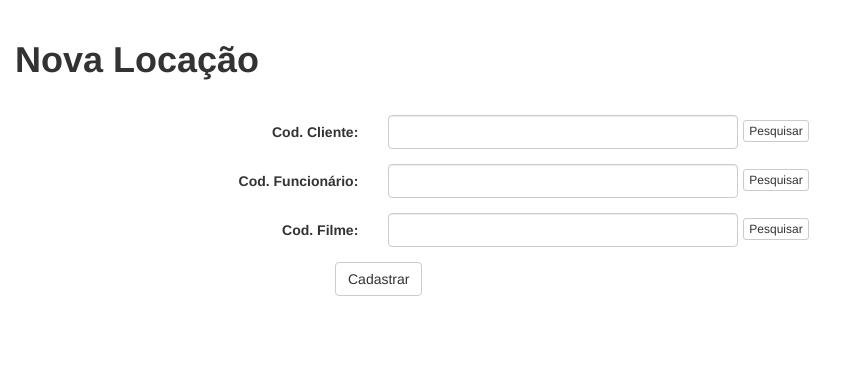
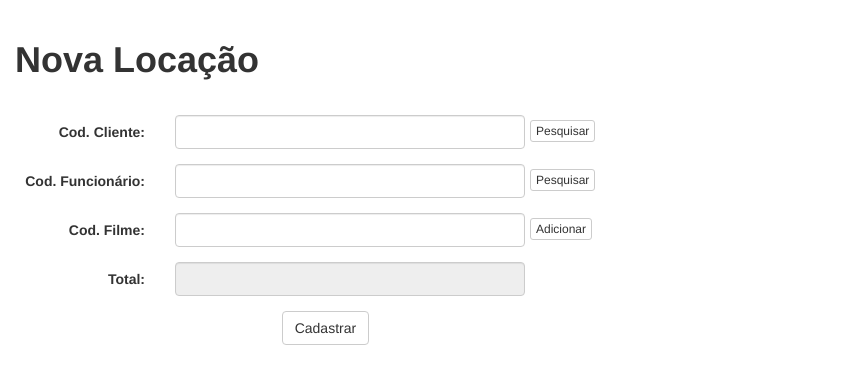
Before and after one commit to marcilio9590/Locadora-PHP, a PHP site: page /views/cadastro.locacao.php in a window 1280 px wide. Shown: the part 52-436 px from the top of the page, without its empty margins (0-855 px from the left). Run offline with PHP 8.4, Linux system fonts and the light colour scheme.

Commit message:
get films with cod, and generate list of films.

```diff
--- a/controllers/cadastro.locacoes.controller.php
+++ b/controllers/cadastro.locacoes.controller.php
@@ -10,7 +10,7 @@
     if(isset($_REQUEST['codigoCliente'])){
         //codigo digitado no campo
         $codCliente = $_REQUEST['codigoCliente'];
-        //realizar busca na base pelo codigo do cliente
+        //realizar busca na base pelo codigo
         $con = new ConexaoBD;
         $conexao = $con->ConnectBD();
         $res = $conexao->query("select * from clientes where cod_cliente = '+$codCliente+'");
@@ -21,9 +21,20 @@
         $codFuncionario = $_POST["codFuncionario"];
     }
 
-    if(isset($_POST["codFilme"])){
-        $codFilme = $_POST["codFilme"];
+    if(isset($_REQUEST["codigoFilme"])){
+        //codigo digitado no campo
+        $codFilme = $_REQUEST['codigoFilme'];
+        //realizar busca na base pelo codigo
+        $con = new ConexaoBD;
+        $conexao = $con->ConnectBD();
+        $res = $conexao->query("select * from filmes where cod_filme = '+$codFilme+'");
+        echo json_encode($res->fetch(PDO::FETCH_ASSOC));
     }
 
+    // if(isset($_POST["codigoFilmes"]) && isset($_REQUEST['codigoCliente']) && isset($_POST["codFuncionario"])){
+    if(isset($_POST["codigoFilmes"])){
+
+
+    }
 
 ?>
--- a/views/cadastro.locacao.php
+++ b/views/cadastro.locacao.php
@@ -20,14 +20,13 @@
 
                 <br>
                 <div class="row">
-                    <div class="col-sm-2"></div>
                     <div class="col-sm-6">
 
-                        <form class="form-horizontal" method="post">
+                        <form class="form-horizontal" id="formLocacao" method="post">
                             <div class="form-group">
                                 <label for="inputPassword3" class="col-sm-3 control-label">Cod. Cliente:</label>
                                 <div class="col-sm-9">
-                                    <input type="text" style="width:350px;" class="pull-left form-control" id="codCliente"/>
+                                    <input type="text" style="width:350px;" class="pull-left form-control" name="codCliente" id="codCliente"/>
                                     <button style="margin-left:5px; margin-top:5px;" class="pull-left btn btn-default btn-xs"
                                     type="button" id="btnPesquisarCliente" onclick="buscarCliente()">Pesquisar</button>
                                 </div>
@@ -60,15 +59,21 @@
                             <div class="form-group">
 								<label for="inputPassword3" class="col-sm-3 control-label">Cod. Filme:</label>
 								<div class="col-sm-9">
-                                    <input type="text" style="width:350px;" class="pull-left form-control" name="codFilme"/>
+                                    <input type="text" style="width:350px;" class="pull-left form-control" name="codFilme" id="codFilme"/>
                                     <button style="margin-left:5px; margin-top:5px;" class="pull-left btn btn-default btn-xs"
-                                    type="submit" name="buscarFilme">Pesquisar</button>
+                                    type="button" id="btnPesquisarFilmes" onclick="adicionarFilmes()">Adicionar</button>
 								</div>
 							</div>
 
+                            <div class="form-group">
+								<label for="inputPassword3" class="col-sm-3 control-label">Total:</label>
+								<div class="col-sm-9">
+                                    <input disabled type="text" style="width:350px;" class="pull-left form-control" id="totalLocacao" name="totalLocacao"/>
+								</div>
+							</div>
 
                             <div class="form-group">
-                                <div class="col-sm-offset-2 col-sm-10">
+                                <div class="col-sm-offset-5 col-sm-7">
                                     <button type="submit" class="btn btn-default">Cadastrar</button>
                                 </div>
                             </div>
@@ -76,7 +81,10 @@
                         </form>
 
                     </div>
-                    <div class="col-sm-4"></div>
+                    <div class="col-sm-4">
+                    <div id="filmesAdicionados"></div>
+                    </div>
+                    <div class="col-sm-2"></div>
                 </div>
 
 
@@ -107,3 +115,62 @@
         });
     }
 </script>
+
+<script>
+   var filmes = [];
+    function adicionarFilmes(){
+        $.ajax({
+            url: '../controllers/cadastro.locacoes.controller.php',
+            type: 'POST',
+            data: {
+                codigoFilme: $('#codFilme').val()
+            },success:function(data){
+                if(data !== "false"){
+                    var response = JSON.parse(data);
+                    filmes.push(response);
+                    montarTabela(filmes);
+                    montarinputHidden(response,filmes);
+                    $("#totalLocacao")[0].value = $("#totalLocacao")[0].value ?
+                    parseFloat($("#totalLocacao")[0].value) + parseFloat(response.preco) :
+                    parseFloat(response.preco);
+                    $("#codFilme")[0].value = '';
+
+                }else{
+                    alert('Código do filme incorreto');
+                }
+            },error:function(){
+                alert("ERRO AO BUSCAR FILME");
+            }
+        });
+    }
+
+    function montarTabela(filmes){
+        var $table = $("<table class='table table-striped table-bordered table-condensed'></table>" );
+        var $thead = $( "<thead></thead>" );
+        var $cabecalho = $( "<tr></tr>" );
+        $cabecalho.append("<th>Código</th>");
+        $cabecalho.append("<th>Nome</th>");
+        $thead.append($cabecalho);
+        $table.append( $thead );
+
+        var $tbody = $( "<tbody></tbody>" );
+        for ( var i = 0; i < filmes.length; i++ ) {
+            var filme = filmes[i];
+            var $line = $( "<tr>" );
+            $line.append( $( "<td></td>" ).html( filme.cod_filme ) );
+            $line.append( $( "<td></td>" ).html( filme.nome ) );
+            $line.append( $( "</tr>" ));
+            $tbody.append( $line );
+        }
+
+        $table.append( $tbody );
+        $table.appendTo( document.body );
+        $( "#filmesAdicionados" ).empty();
+        $table.appendTo($( "#filmesAdicionados" ));
+    }
+
+    function montarinputHidden(filme, arrayFilmes){
+        var $form =  $( "#formLocacao" );
+        $form.append($("<input type='hidden' name='codigoFilmes[]' value='"+filme.cod_filme+"'/>"));
+    }
+</script>
--- a/views/locacao.php
+++ b/views/locacao.php
@@ -21,7 +21,8 @@
                 <div class="row">
                     <div class="col-sm-2"></div>
                     <div class="col-sm-8">
-                    <a href="cadastro.locacao.php"> <button class="btn btn-default">Cadastrar Locação</button></a>
+                    <a href="cadastro.locacao.php" class="pull-left"> <button class="btn btn-default">Cadastrar Locação</button></a>
+                    <a href="#" class="pull-right"> <button class="btn btn-default">Devolução</button></a>
                     </div>
                     <div class="col-sm-2"></div>
                 </div>
```
